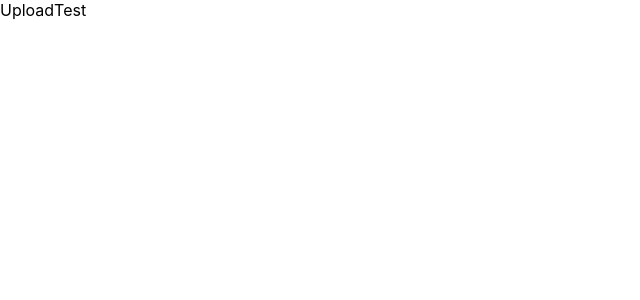
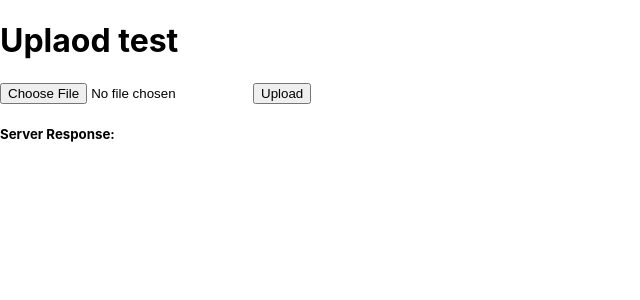
Before and after one commit to DrewM64/Capstone-BrushCircle, a React (Create React App) app in the folder frontend/: page /test-upload in a window 1280 px wide. Shown: the top 300 px of the page, without its empty margins (0-640 px from the left). Built offline with nearby package versions, Linux system fonts and the light colour scheme.

Commit message:
implement functionality to send files from frontend to backend

```diff
--- a/frontend/src/views/UploadTest/UploadTest.js
+++ b/frontend/src/views/UploadTest/UploadTest.js
@@ -1,9 +1,41 @@
-import React from 'react'
+import axios from 'axios';
+import React, { useState } from 'react'
 
 function UploadTest() {
-  return (
-    <div>UploadTest</div>
-  )
+    const [file, setFile] = useState(null);
+    const [response, setResponse] = useState(null);
+
+    //this will store the file in state when selected
+    const onFileChange = (event) => {
+        setFile(event.target.files[0]);
+    }
+
+    //event handler for when submitted
+    const onFileUpload = () => {
+        // const isEmpty = document.querySelector("#file").value;
+        let formData = new FormData();
+
+        formData.append("file", file, file.name);
+        console.log(file);
+
+        //send to the backend
+        axios.post("http://localhost:8080/reactupload", formData).then((response) => {
+            setResponse(response.data);
+        }).catch((error) => {
+            console.log(error);
+        })
+    }
+
+    return (
+        <div>
+            <h1>Uplaod test</h1>
+            <div>
+                <input type="file"  id='file' onChange={onFileChange} />
+                <button onClick={onFileUpload}>Upload</button>
+                <h5>Server Response: {response}</h5>
+            </div>
+        </div>
+    )
 }
 
 export default UploadTest
```
Also changed, not shown: 1 other file (tests, documents, lock files or other folders).
